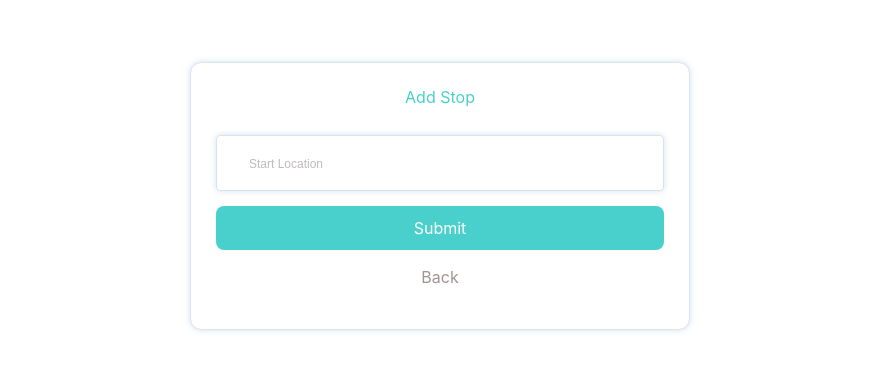
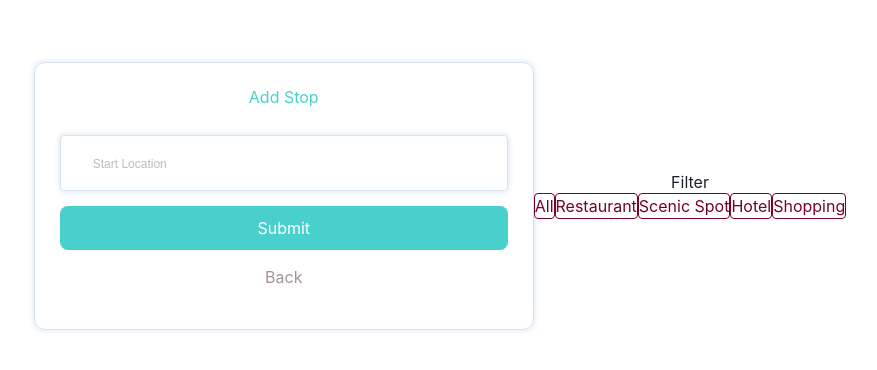
Before and after one commit to lauren-adams/RoadTripper, a React (Create React App) app in the folder road-trip-frontend/: page /add-stop in a window 1280 px wide. Shown: the part 204-574 px from the top of the page, without its empty margins (200-1077 px from the left). Built offline with nearby package versions, Linux system fonts and the light colour scheme; what google-maps-react would draw is missing.

Commit message:
Add stop filter and don't quite sure about how to use google map API to work with this, and haven't created the list of stop after filter

```diff
--- a/road-trip-frontend/src/components/AddStop.js
+++ b/road-trip-frontend/src/components/AddStop.js
@@ -1,26 +1,25 @@
-import React, { useEffect, useState } from "react";
+import React, {useEffect, useState} from "react";
 //Icon
 import userIcon from "../img/user.svg";
 import emailIcon from "../img/email.svg";
 import passwordIcon from "../img/password.svg";
 // Validate
-import { validate } from "./validate";
+import {validate} from "./validate";
 // Styles
 import styles from "./SignUp.module.css";
 import "react-toastify/dist/ReactToastify.css";
 // Toast
-import { ToastContainer, toast } from "react-toastify";
-import { notify } from "./toast";
+import {ToastContainer, toast} from "react-toastify";
+import {notify} from "./toast";
 //
-import { Link } from "react-router-dom";
+import {Link} from "react-router-dom";
 // Axios
 import axios from "axios";
-import { useHistory } from "react-router-dom";
+import {useHistory} from "react-router-dom";
 import bcrypt from "bcryptjs";
-import { useContext } from 'react';
+import {useContext} from 'react';
 import UserContext from "./UserContext";
-
-
+import Filter from "./StopFilter";
 
 
 const AddStop = () => {
@@ -46,14 +45,14 @@ const AddStop = () => {
 
     const changeHandler = (event) => {
         if (event.target.name === "IsAccepted") {
-            setData({ ...data, [event.target.name]: event.target.checked });
+            setData({...data, [event.target.name]: event.target.checked});
         } else {
-            setData({ ...data, [event.target.name]: event.target.value });
+            setData({...data, [event.target.name]: event.target.value});
         }
     };
 
     const focusHandler = (event) => {
-        setTouched({ ...touched, [event.target.name]: true });
+        setTouched({...touched, [event.target.name]: true});
     };
 
     const submitHandler = (event) => {
@@ -93,21 +92,27 @@ const AddStop = () => {
             <form className={styles.formLogin} onSubmit={submitHandler} autoComplete="off">
                 <h2>Add Stop</h2>
                 <div>
-                    <div className={errors.start && touched.start ? styles.unCompleted : !errors.start && touched.start ? styles.completed : undefined}>
-                        <input type="text" name="start" value={data.start} placeholder="Start Location" onChange={changeHandler} onFocus={focusHandler} autoComplete="off" />
+                    <div
+                        className={errors.start && touched.start ? styles.unCompleted : !errors.start && touched.start ? styles.completed : undefined}>
+                        <input type="text" name="start" value={data.start} placeholder="Start Location"
+                               onChange={changeHandler} onFocus={focusHandler} autoComplete="off"/>
                     </div>
                     {errors.start && touched.start && <span className={styles.error}>{errors.start}</span>}
                 </div>
 
                 <div>
                     <button type="submit">Submit</button>
-                    <span style={{ color: "#a29494", textAlign: "center", display: "inline-block", width: "100%" }}>
+                    <span style={{color: "#a29494", textAlign: "center", display: "inline-block", width: "100%"}}>
                         <Link to="/view-trips">Back</Link>
-
-          </span>
+                    </span>
                 </div>
             </form>
-            <ToastContainer />
+
+            <ToastContainer/>
+
+            <Filter>
+            </Filter>
+
         </div>
     );
 };
--- /dev/null
+++ b/road-trip-frontend/src/components/StopFilter.js
@@ -0,0 +1,146 @@
+import React, {Component} from "react";
+import {render} from "react-dom";
+import styles from "./SignUp.module.css";
+
+const Filter = (data) => {
+
+    //TODO: Don't know how to get google map work with this
+    const allFilter = () => {
+        // let service = new google.maps.places.PlacesService(map);
+        // for (let j = 0; j < waypoints.length; j += 40) {
+        //     service.nearbySearch({
+        //         location: {lat: data.start, lng: data.end},
+        //         radius: '200',
+        //         type: ['all']
+        //     }, callback);
+        //
+        //     function callback(results, status) {
+        //         if (status == google.maps.places.PlacesServiceStatus.OK) {
+        //             for (var i = 0; i < results.length; i++) {
+        //                 new google.maps.Marker({
+        //                     position: results[i].geometry.location,
+        //                     map,
+        //                     title: "Hello World!"
+        //                 });
+        //             }
+        //         }
+        //     }
+        // }
+    }
+
+    const restFilter = () => {
+        // let service = new google.maps.places.PlacesService(map);
+        // for (let j = 0; j < waypoints.length; j += 40) {
+        //     service.nearbySearch({
+        //         location: {lat: data.start, lng: data.end},
+        //         radius: '200',
+        //         type: ['restaurant']
+        //     }, callback);
+        //
+        //     function callback(results, status) {
+        //         if (status == google.maps.places.PlacesServiceStatus.OK) {
+        //             for (var i = 0; i < results.length; i++) {
+        //                 new google.maps.Marker({
+        //                     position: results[i].geometry.location,
+        //                     map,
+        //                     title: "Hello World!"
+        //                 });
+        //             }
+        //         }
+        //     }
+        // }
+    }
+
+    const scenFilter = () => {
+        // let service = new google.maps.places.PlacesService(map);
+        // for (let j = 0; j < waypoints.length; j += 40) {
+        //     service.nearbySearch({
+        //         location: {lat: data.start, lng: data.end},
+        //         radius: '200',
+        //         type: ['scenic']
+        //     }, callback);
+        //
+        //     function callback(results, status) {
+        //         if (status == google.maps.places.PlacesServiceStatus.OK) {
+        //             for (var i = 0; i < results.length; i++) {
+        //                 new google.maps.Marker({
+        //                     position: results[i].geometry.location,
+        //                     map,
+        //                     title: "Hello World!"
+        //                 });
+        //             }
+        //         }
+        //     }
+        // }
+    }
+
+    const hotelFilter = () => {
+        // let service = new google.maps.places.PlacesService(map);
+        // for (let j = 0; j < waypoints.length; j += 40) {
+        //     service.nearbySearch({
+        //         location: {lat: data.start, lng: data.end},
+        //         radius: '200',
+        //         type: ['hotel']
+        //     }, callback);
+        //
+        //     function callback(results, status) {
+        //         if (status == google.maps.places.PlacesServiceStatus.OK) {
+        //             for (var i = 0; i < results.length; i++) {
+        //                 new google.maps.Marker({
+        //                     position: results[i].geometry.location,
+        //                     map,
+        //                     title: "Hello World!"
+        //                 });
+        //             }
+        //         }
+        //     }
+        // }
+    }
+
+    const mallFilter = () => {
+        // let service = new google.maps.places.PlacesService(map);
+        // for (let j = 0; j < waypoints.length; j += 40) {
+        //     service.nearbySearch({
+        //         location: {lat: data.start, lng: data.end},
+        //         radius: '200',
+        //         type: ['mall']
+        //     }, callback);
+        //
+        //     function callback(results, status) {
+        //         if (status == google.maps.places.PlacesServiceStatus.OK) {
+        //             for (var i = 0; i < results.length; i++) {
+        //                 new google.maps.Marker({
+        //                     position: results[i].geometry.location,
+        //                     map,
+        //                     title: "Hello World!"
+        //                 });
+        //             }
+        //         }
+        //     }
+        // }
+    }
+
+    return (
+        <center>
+            <h2>Filter</h2>
+            <button className={styles.button} >
+                All
+            </button>
+            <button className={styles.button} onClick={restFilter}>
+                Restaurant
+            </button>
+            <button className={styles.button} onClick={scenFilter}>
+                Scenic Spot
+            </button>
+            <button className={styles.button} onClick={hotelFilter}>
+                Hotel
+            </button>
+            <button className={styles.button} onClick={mallFilter}>
+                Shopping
+            </button>
+        </center>
+    )
+
+}
+
+export default Filter;
```
Also changed, not shown: road-trip-frontend/src/components/RenderMap.js (+5 -3 lines), road-trip-frontend/src/index.js (+8 -8 lines).
